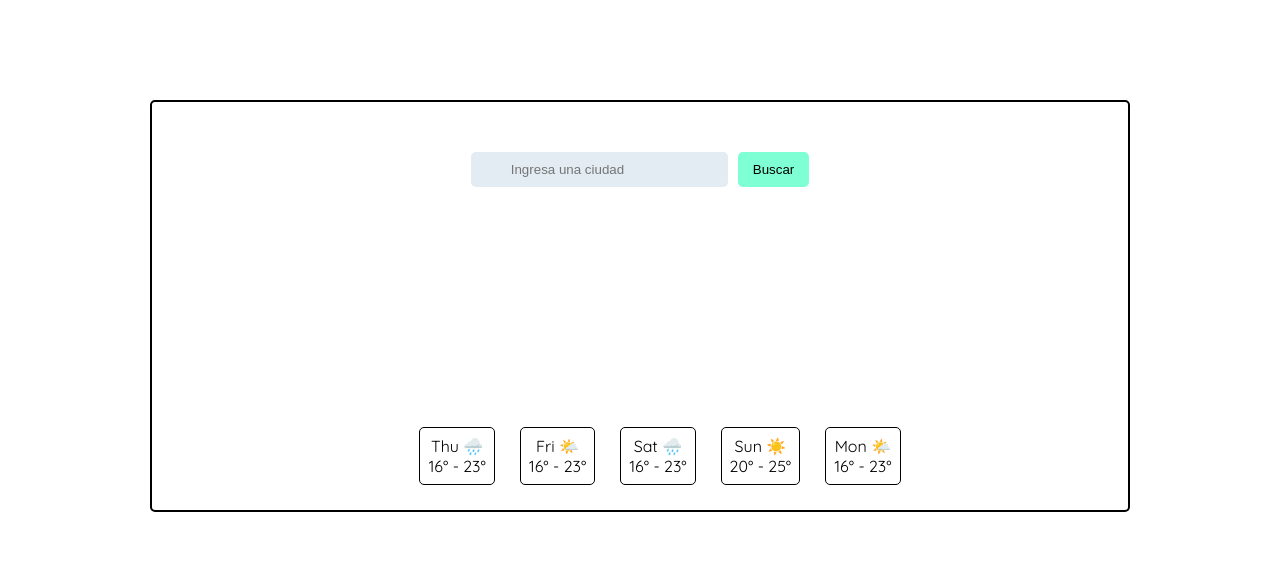
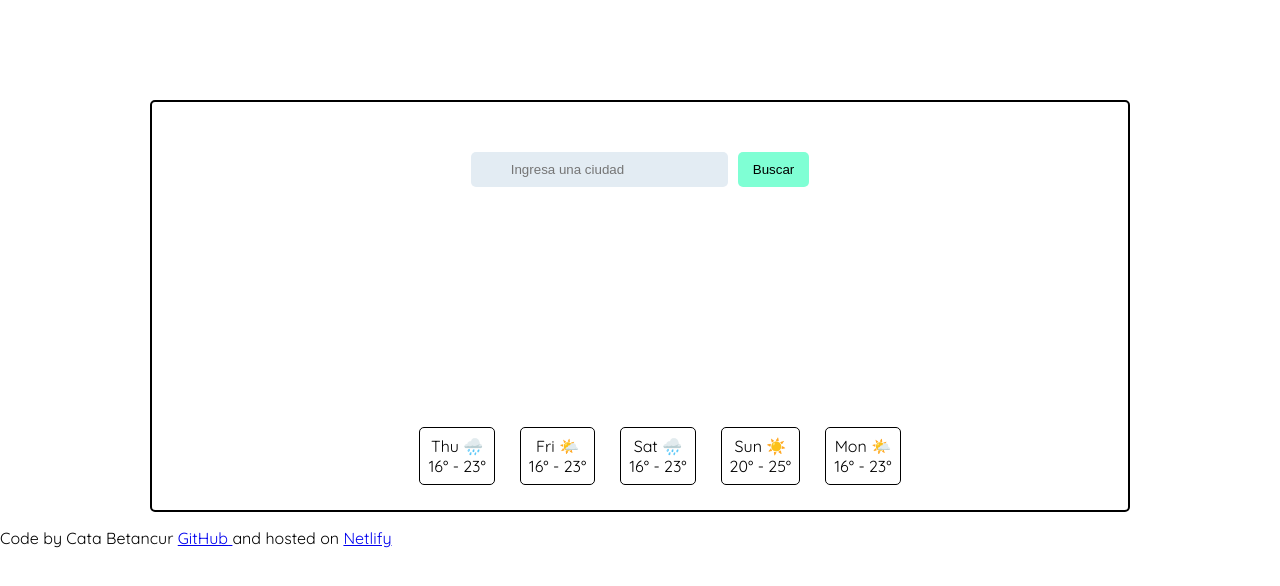
Before and after one commit to catabetancur0719/weather-app-with-React, a React (Create React App) app: page / in a window 1280 px wide. Shown: the top 586 px of the page. Built offline with nearby package versions, Linux system fonts and the light colour scheme; a web font is replaced by a local one.

Commit message:
added a footer

```diff
--- a/src/App.js
+++ b/src/App.js
@@ -5,9 +5,32 @@ import WeekDays from "./WeekDays";
 
 export default function App() {
   return (
-    <div className="App">
-      <Search />
-      <WeekDays />
-    </div>
+    <>
+      <div className="App">
+        <Search />
+        <WeekDays />
+      </div>
+
+      <div className="footer">
+        <p>
+          Code by Cata Betancur{" "}
+          <a
+            href="https://github.com/catabetancur0719/weather-app-with-React"
+            target="_blank"
+            rel="noopener noreferrer"
+          >
+            GitHub{" "}
+          </a>
+          and hosted on{" "}
+          <a
+            href="https://my-weather-app-with-react.netlify.app/"
+            target="_blank"
+            rel="noopener noreferrer"
+          >
+            Netlify
+          </a>
+        </p>
+      </div>
+    </>
   );
 }
```
